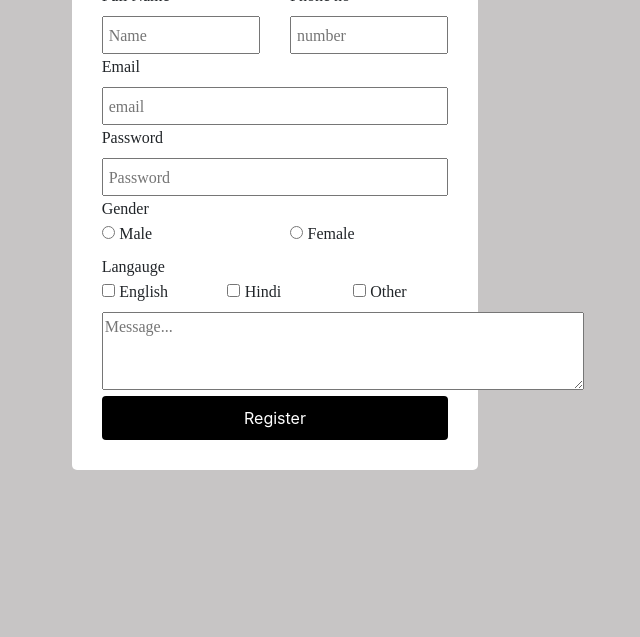
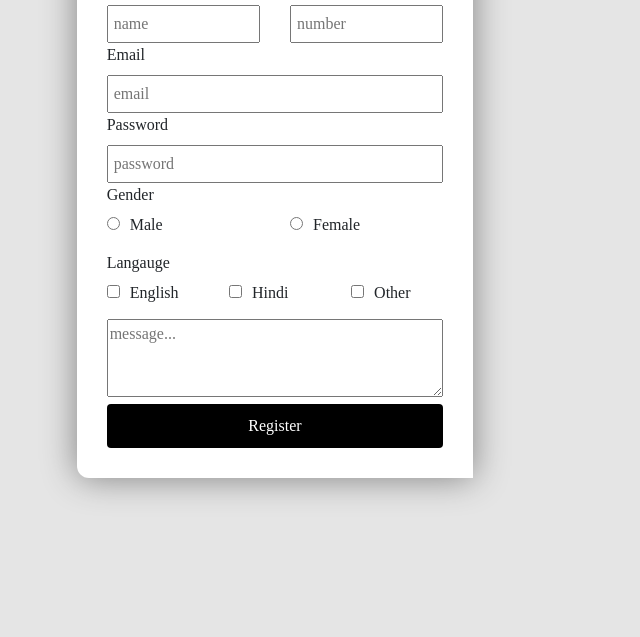
Before and after one commit to RashiChouksey12/repo.github.io, a plain HTML site: page form.html in a window 1280 px wide. Shown: the part 163-800 px from the top of the page, without its empty margins (365-1005 px from the left). Drawn offline with nearby package versions, Linux system fonts and the light colour scheme.

Commit message:
complete form

```diff
--- a/form.html
+++ b/form.html
@@ -12,16 +12,24 @@
         <script src="https://cdnjs.cloudflare.com/ajax/libs/popper.js/1.16.0/umd/popper.min.js"></script>
         <script src="https://maxcdn.bootstrapcdn.com/bootstrap/4.5.2/js/bootstrap.min.js"></script>
         <style>
+            *{
+                font-family: "Times New Roman", Times, serif;
+
+            }
             body{
-                background-color:#c7c5c5;
+                background-color:#E5E5E5;
+
             }
             form{
                 background-color: white;
-                border-radius: 5px;
+                border-radius: 12px;
+                border-top-left-radius: 0px;
+                border-bottom-right-radius: 0px;
                 padding: 30px;
                 padding-right: 30px;
                 padding-left: 30px;
-                margin-top: 60px;
+                margin-top: 50px;
+                box-shadow: 0px 0px 35px gray;
 
             }
             button{
@@ -44,6 +52,7 @@
             #label{
                 font-family:Karla;
                 font-style: normal;
+                padding: 6px;
             }
 
             input{
@@ -51,11 +60,16 @@
             }
             h2{
                 padding: 10px;
+                font-weight:bold;
+            }
+            textarea{
+                width: 100%;
             }
 
         </style>
     </head>
       <body>
+          <div class="container-fluid">
             <div class="row">
                 <div class="col"></div>
 
@@ -65,7 +79,7 @@
                         <div class="row">
                             <div class="col">
                                 <label for="" id="heading">Full Name</label>
-                              <input type="text" name="" id="" placeholder="Name" class="input-group">
+                                <input type="text" name="" id="" placeholder="name" class="input-group">
                             </div>
                             <div class="col">
                               <label for="" id="heading">Phone no</label>
@@ -81,7 +95,7 @@
                        <div class="row">
                           <div class="col">
                               <label for="" id="heading">Password</label>
-                            <input type="email" name="" id="" placeholder="Password" class="input-group">
+                              <input type="email" name="" id="" placeholder="password" class="input-group">
                           </div>
                        </div>
                       <div><span id="heading">Gender</span></div>
@@ -114,7 +128,7 @@
 
                       <div class="row">
                           <div class="col">
-                            <textarea  placeholder="Message..." name="" id="" cols="45" rows="3"></textarea>
+                              <textarea  placeholder="message..." name="" id="" cols="41" rows="3"></textarea>
                           </div>
                       </div>
                       <div class="row">
@@ -128,5 +142,6 @@
 
                 <div class="col"></div>
             </div>
+          </div>
       </body>
 </html>
```
Lines whose indentation alone changed are shown as unchanged.
